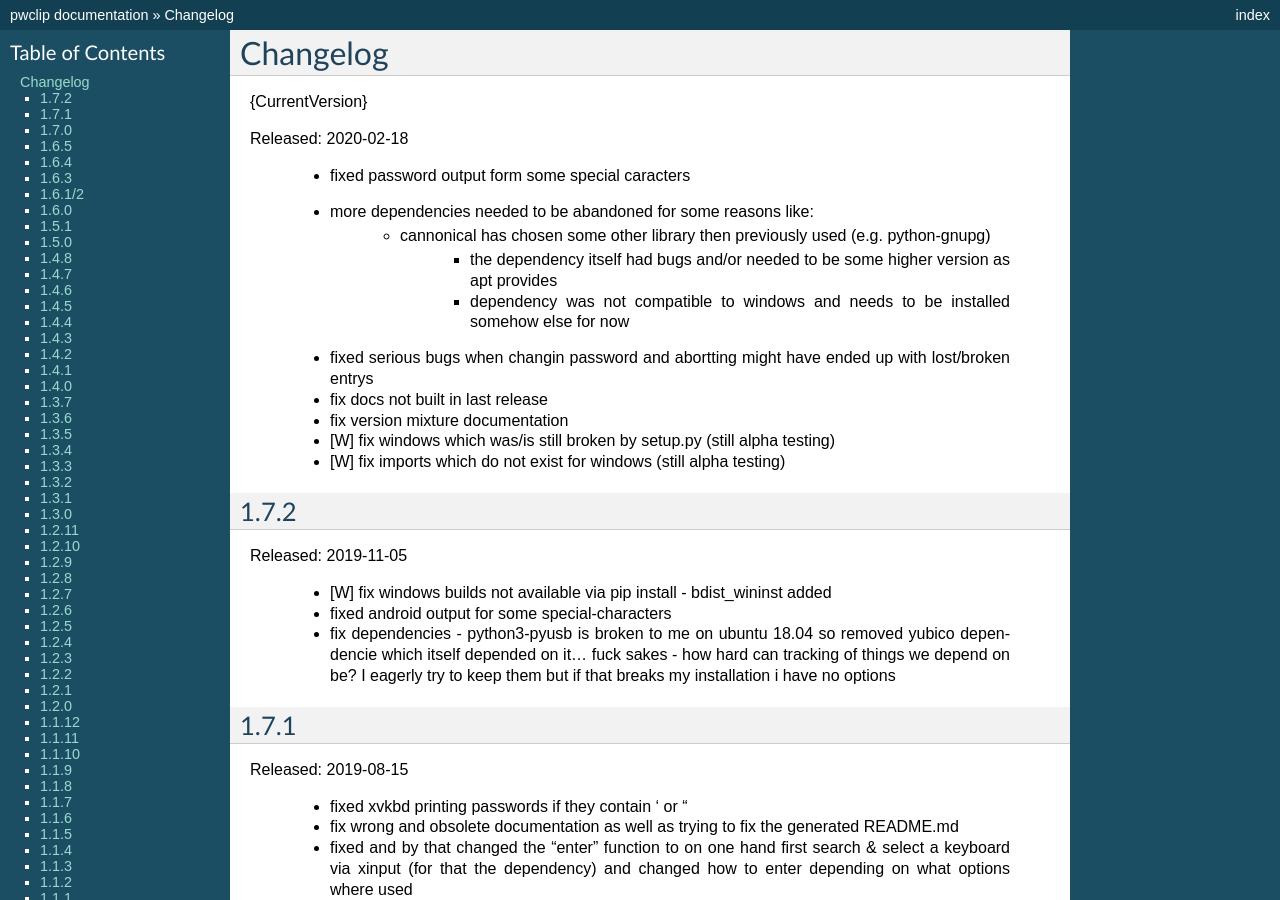
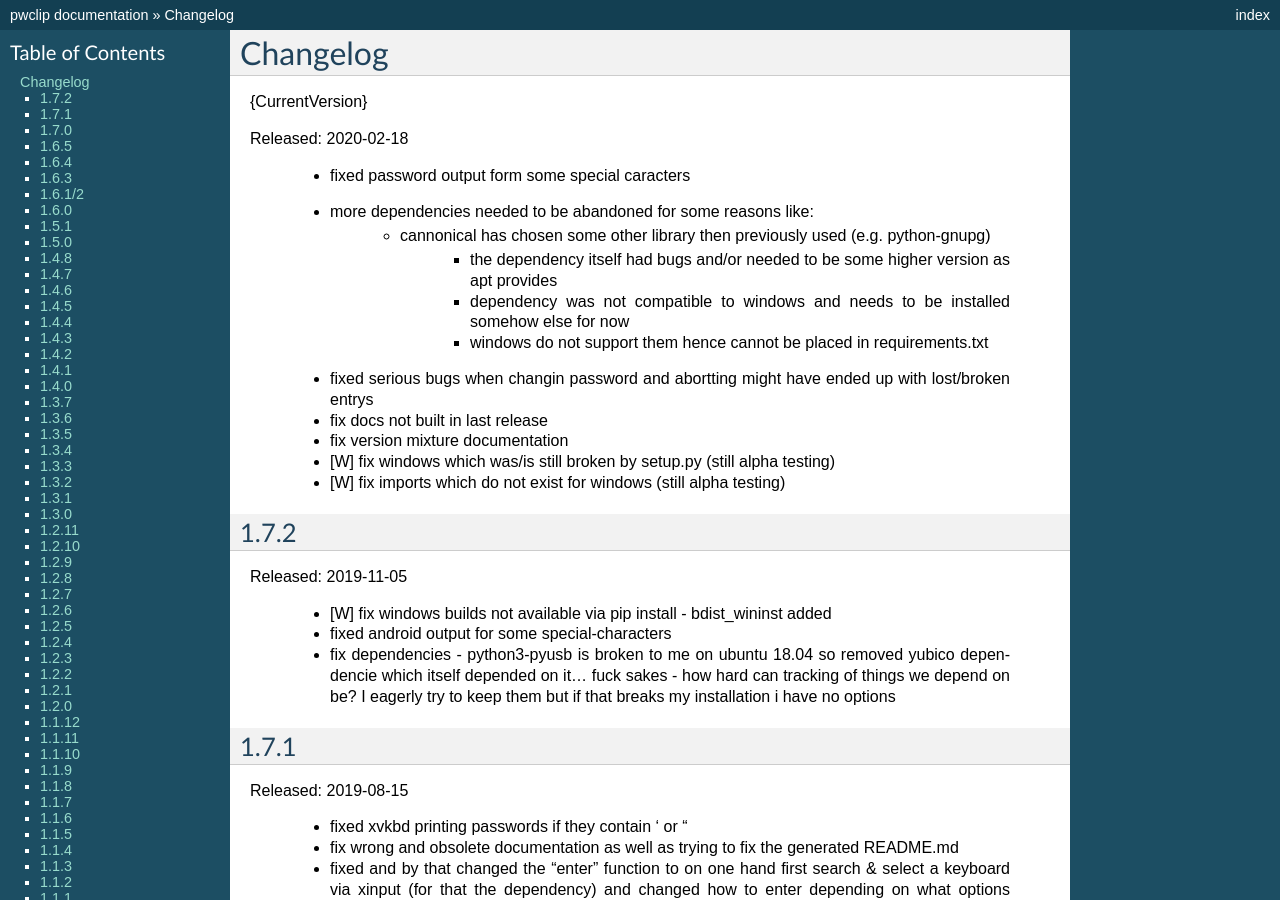
Before and after one commit to d0n/pwclip, a Sphinx documentation site: the page built from docs/changelog.rst, in a window 1280 px wide and 900 px high. Built offline with Sphinx 7.4.7, drawn with Linux system fonts in a browser that asks for light colours.

Commit message:
modified = ['docs/changelog.rst']

```diff
--- a/docs/changelog.rst
+++ b/docs/changelog.rst
@@ -12,6 +12,7 @@
      - cannonical has chosen some other library then previously used (e.g. python-gnupg)
 	 - the dependency itself had bugs and/or needed to be some higher version as apt provides
 	 - dependency was not compatible to windows and needs to be installed somehow else for now
+	 - windows do not support them hence cannot be placed in requirements.txt
 
   * fixed serious bugs when changin password and abortting might have ended up with lost/broken
     entrys
```
